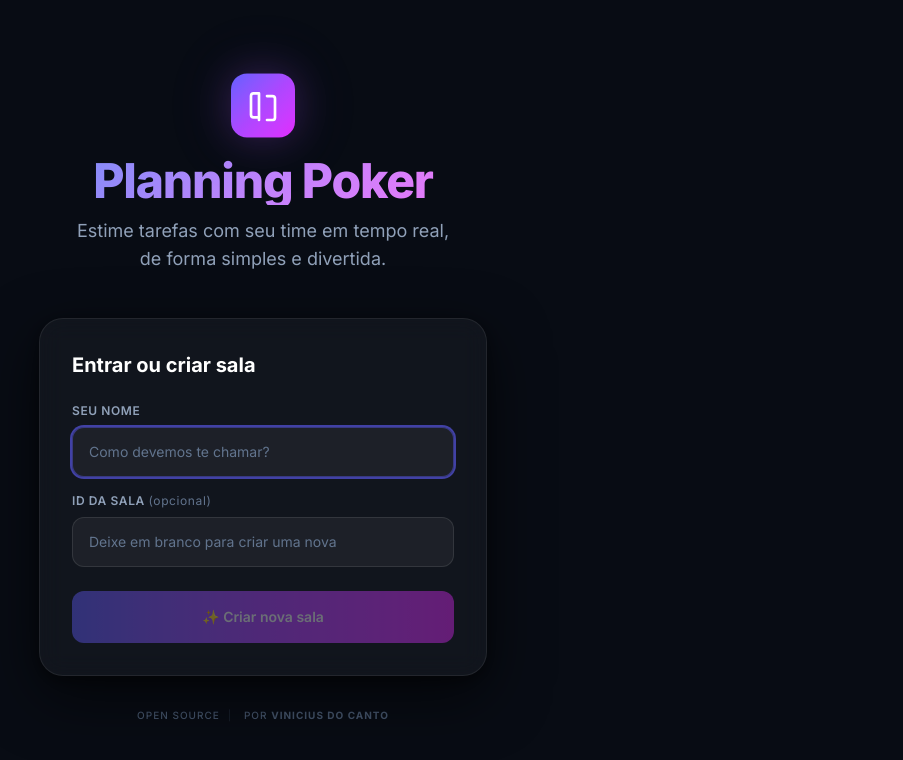
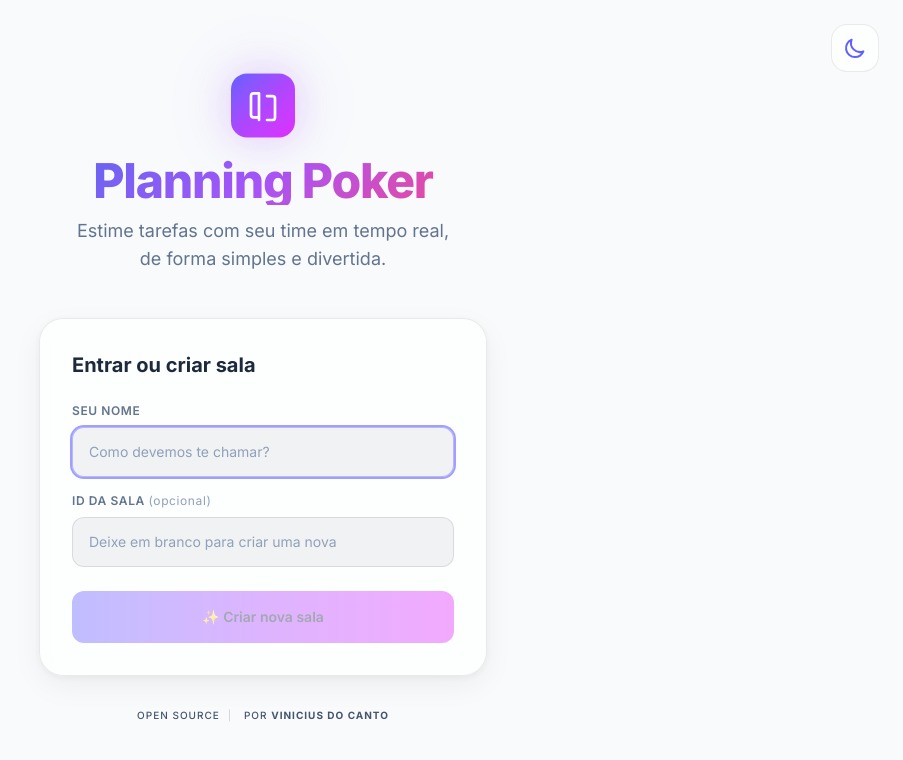
Before and after one commit to viniciusdocanto/planningpoker, a Vue app in the folder frontend/: page / in a window 1280 px wide. Shown: the top 760 px of the page, without its empty margins (377-1280 px from the left). Built offline with nearby package versions, Linux system fonts and the light colour scheme.

Commit message:
feat: light/dark theme support and username persistence (v0.6.0)

```diff
--- a/frontend/package.json
+++ b/frontend/package.json
@@ -1,7 +1,7 @@
 {
   "name": "planning-poker",
   "description": "Planning Poker em tempo real para times ágeis — Vue 3 + FastAPI + WebSockets",
-  "version": "0.5.3",
+  "version": "0.6.0",
   "author": "Vinicius do Canto <vinicius@docanto.net>",
   "license": "MIT",
   "homepage": "https://github.com/viniciusdocanto/planningpoker",
--- /dev/null
+++ b/frontend/src/components/ThemeToggle.vue
@@ -0,0 +1,54 @@
+<script setup>
+import { ref, onMounted } from 'vue'
+
+const isDark = ref(true)
+
+const toggleTheme = () => {
+  isDark.value = !isDark.value
+  applyTheme()
+}
+
+const applyTheme = () => {
+  if (isDark.value) {
+    document.documentElement.classList.add('dark')
+    localStorage.setItem('poker-theme', 'dark')
+  } else {
+    document.documentElement.classList.remove('dark')
+    localStorage.setItem('poker-theme', 'light')
+  }
+}
+
+onMounted(() => {
+  const savedTheme = localStorage.getItem('poker-theme')
+  if (savedTheme) {
+    isDark.value = savedTheme === 'dark'
+  } else {
+    isDark.value = window.matchMedia('(prefers-color-scheme: dark)').matches
+  }
+  applyTheme()
+})
+</script>
+
+<template>
+  <button
+    @click="toggleTheme"
+    class="relative w-12 h-12 flex items-center justify-center rounded-2xl glass transition-all duration-300 hover:scale-110 active:scale-95 group"
+    aria-label="Alternar tema"
+  >
+    <!-- Sun icon -->
+    <svg v-if="isDark" xmlns="http://www.w3.org/2000/svg" class="h-6 w-6 text-amber-400 group-hover:rotate-12 transition-transform" fill="none" viewBox="0 0 24 24" stroke="currentColor">
+      <path stroke-linecap="round" stroke-linejoin="round" stroke-width="2" d="M12 3v1m0 16v1m9-9h-1M4 12H3m15.364-6.364l-.707.707M6.343 17.657l-.707.707m12.728 0l-.707-.707M6.343 6.343l-.707.707M12 5a7 7 0 100 14 7 7 0 000-14z" />
+    </svg>
+    <!-- Moon icon -->
+    <svg v-else xmlns="http://www.w3.org/2000/svg" class="h-6 w-6 text-indigo-500 group-hover:-rotate-12 transition-transform" fill="none" viewBox="0 0 24 24" stroke="currentColor">
+      <path stroke-linecap="round" stroke-linejoin="round" stroke-width="2" d="M20.354 15.354A9 9 0 018.646 3.646 9.003 9.003 0 0012 21a9.003 9.003 0 008.354-5.646z" />
+    </svg>
+  </button>
+</template>
+
+<style scoped>
+.glass {
+  background: var(--glass-bg);
+  border: 1px solid var(--glass-border);
+}
+</style>
--- a/frontend/src/style.css
+++ b/frontend/src/style.css
@@ -1,6 +1,30 @@
 @import url('https://fonts.googleapis.com/css2?family=Inter:wght@300;400;500;600;700;800&display=swap');
 
 @import 'tailwindcss';
+
+:root {
+    --bg-color: #f8fafc;
+    --text-color: #1e293b;
+    --glass-bg: rgba(255, 255, 255, 0.7);
+    --glass-border: rgba(0, 0, 0, 0.08);
+    --glass-hover-bg: rgba(255, 255, 255, 0.85);
+    --radial-opacity: 0.08;
+    --scrollbar-track: rgba(0, 0, 0, 0.03);
+    --scrollbar-thumb: rgba(0, 0, 0, 0.15);
+    --card-shadow: 0 10px 30px rgba(0, 0, 0, 0.05), 0 2px 8px rgba(0, 0, 0, 0.05);
+}
+
+.dark {
+    --bg-color: #080c14;
+    --text-color: #f1f5f9;
+    --glass-bg: rgba(255, 255, 255, 0.04);
+    --glass-border: rgba(255, 255, 255, 0.08);
+    --glass-hover-bg: rgba(255, 255, 255, 0.07);
+    --radial-opacity: 0.12;
+    --scrollbar-track: rgba(255, 255, 255, 0.03);
+    --scrollbar-thumb: rgba(255, 255, 255, 0.12);
+    --card-shadow: 0 20px 60px rgba(0, 0, 0, 0.6), 0 4px 16px rgba(0, 0, 0, 0.4);
+}
 
 * {
     box-sizing: border-box;
@@ -14,20 +38,21 @@ body,
     margin: 0;
     padding: 0;
     font-family: 'Inter', sans-serif;
-    background-color: #080c14;
-    color: #f1f5f9;
+    background-color: var(--bg-color);
+    color: var(--text-color);
+    transition: background-color 0.3s ease, color 0.3s ease;
 }
 
 @layer utilities {
     .glass {
-        background: rgba(255, 255, 255, 0.04);
+        background: var(--glass-bg);
         backdrop-filter: blur(12px);
         -webkit-backdrop-filter: blur(12px);
-        border: 1px solid rgba(255, 255, 255, 0.08);
+        border: 1px solid var(--glass-border);
     }
 
     .glass-hover:hover {
-        background: rgba(255, 255, 255, 0.07);
+        background: var(--glass-hover-bg);
         border-color: rgba(255, 255, 255, 0.14);
     }
 
@@ -40,14 +65,14 @@ body,
     }
 
     .text-gradient {
-        background: linear-gradient(135deg, #818cf8 0%, #c084fc 50%, #e879f9 100%);
+        background: linear-gradient(135deg, #6366f1 0%, #a855f7 50%, #ec4899 100%);
         -webkit-background-clip: text;
         -webkit-text-fill-color: transparent;
         background-clip: text;
     }
 
     .card-shadow {
-        box-shadow: 0 20px 60px rgba(0, 0, 0, 0.6), 0 4px 16px rgba(0, 0, 0, 0.4);
+        box-shadow: var(--card-shadow);
     }
 
     .card-hover {
@@ -56,11 +81,19 @@ body,
 
     .card-hover:hover {
         transform: translateY(-14px) scale(1.04);
+        box-shadow: 0 30px 60px rgba(0, 0, 0, 0.15), 0 0 20px rgba(129, 140, 248, 0.3);
+    }
+
+    .dark .card-hover:hover {
         box-shadow: 0 30px 60px rgba(0, 0, 0, 0.5), 0 0 24px rgba(129, 140, 248, 0.5);
     }
 
     .card-selected {
         transform: translateY(-14px) scale(1.04);
+        box-shadow: 0 30px 60px rgba(0, 0, 0, 0.15), 0 0 20px rgba(129, 140, 248, 0.4) !important;
+    }
+
+    .dark .card-selected {
         box-shadow: 0 30px 60px rgba(0, 0, 0, 0.5), 0 0 24px rgba(129, 140, 248, 0.7) !important;
     }
 }
@@ -73,7 +106,7 @@ body::before {
     left: -10%;
     width: 60%;
     height: 60%;
-    background: radial-gradient(circle, rgba(99, 102, 241, 0.12) 0%, transparent 70%);
+    background: radial-gradient(circle, rgba(99, 102, 241, var(--radial-opacity)) 0%, transparent 70%);
     pointer-events: none;
     z-index: 0;
 }
@@ -85,7 +118,7 @@ body::after {
     right: -10%;
     width: 50%;
     height: 50%;
-    background: radial-gradient(circle, rgba(168, 85, 247, 0.1) 0%, transparent 70%);
+    background: radial-gradient(circle, rgba(168, 85, 247, var(--radial-opacity)) 0%, transparent 70%);
     pointer-events: none;
     z-index: 0;
 }
@@ -102,41 +135,27 @@ body::after {
 }
 
 ::-webkit-scrollbar-track {
-    background: rgba(255, 255, 255, 0.03);
+    background: var(--scrollbar-track);
 }
 
 ::-webkit-scrollbar-thumb {
-    background: rgba(255, 255, 255, 0.12);
+    background: var(--scrollbar-thumb);
     border-radius: 3px;
 }
 
 ::-webkit-scrollbar-thumb:hover {
-    background: rgba(255, 255, 255, 0.2);
+    background: rgba(129, 140, 248, 0.3);
 }
 
 /* Animations */
 @keyframes pulse-soft {
-
-    0%,
-    100% {
-        opacity: 1;
-    }
-
-    50% {
-        opacity: 0.5;
-    }
+    0%, 100% { opacity: 1; }
+    50% { opacity: 0.5; }
 }
 
 @keyframes float {
-
-    0%,
-    100% {
-        transform: translateY(0px);
-    }
-
-    50% {
-        transform: translateY(-6px);
-    }
+    0%, 100% { transform: translateY(0px); }
+    50% { transform: translateY(-6px); }
 }
 
 .animate-float {
--- a/frontend/src/views/HomeView.vue
+++ b/frontend/src/views/HomeView.vue
@@ -1,5 +1,10 @@
 <template>
   <div class="min-h-screen flex flex-col items-center justify-center p-4 relative">
+
+    <!-- Theme Toggle -->
+    <div class="fixed top-6 right-6 z-50">
+      <ThemeToggle />
+    </div>
 
     <!-- Logo + Tagline -->
     <div class="text-center mb-10 animate-float">
@@ -9,56 +14,56 @@
         </svg>
       </div>
       <h1 class="text-5xl font-extrabold tracking-tight text-gradient mb-3">Planning Poker</h1>
-      <p class="text-slate-400 text-lg max-w-sm">
+      <p class="text-slate-500 dark:text-slate-400 text-lg max-w-sm">
         Estime tarefas com seu time em tempo real, de forma simples e divertida.
       </p>
     </div>
 
     <!-- Card -->
-    <div class="glass rounded-3xl p-8 w-full max-w-md card-shadow">
+    <div class="glass rounded-3xl p-8 w-full max-w-md card-shadow border-white/10 dark:border-white/5">
 
       <!-- Join via link - special state -->
       <template v-if="isJoiningViaLink">
         <div class="flex items-center gap-3 mb-6 p-4 rounded-2xl bg-indigo-500/10 border border-indigo-500/20">
           <div class="w-10 h-10 rounded-xl bg-indigo-500/20 flex items-center justify-center shrink-0">
-            <svg xmlns="http://www.w3.org/2000/svg" class="h-5 w-5 text-indigo-400" fill="none" viewBox="0 0 24 24" stroke="currentColor">
+            <svg xmlns="http://www.w3.org/2000/svg" class="h-5 w-5 text-indigo-500 dark:text-indigo-400" fill="none" viewBox="0 0 24 24" stroke="currentColor">
               <path stroke-linecap="round" stroke-linejoin="round" stroke-width="2" d="M17 20h5v-2a3 3 0 00-5.356-1.857M17 20H7m10 0v-2c0-.656-.126-1.283-.356-1.857M7 20H2v-2a3 3 0 015.356-1.857M7 20v-2c0-.656.126-1.283.356-1.857m0 0a5.002 5.002 0 019.288 0M15 7a3 3 0 11-6 0 3 3 0 016 0z" />
             </svg>
           </div>
           <div class="min-w-0">
-            <p class="text-xs text-indigo-400 font-semibold uppercase tracking-wider mb-0.5">Entrando na sala</p>
-            <p class="text-white font-mono text-sm truncate" :title="roomId">{{ roomId }}</p>
+            <p class="text-[10px] text-indigo-500 dark:text-indigo-400 font-bold uppercase tracking-wider mb-0.5">Entrando na sala</p>
+            <p class="text-slate-800 dark:text-white font-mono text-sm truncate" :title="roomId">{{ roomId }}</p>
           </div>
         </div>
       </template>
 
       <template v-else>
-        <h2 class="text-xl font-bold text-white mb-6">Entrar ou criar sala</h2>
+        <h2 class="text-xl font-bold text-slate-800 dark:text-white mb-6">Entrar ou criar sala</h2>
       </template>
 
       <div class="space-y-4">
         <!-- Name Input -->
         <div>
-          <label class="block text-xs font-semibold text-slate-400 uppercase tracking-wider mb-2">Seu nome</label>
+          <label class="block text-xs font-semibold text-slate-500 dark:text-slate-400 uppercase tracking-wider mb-2">Seu nome</label>
           <input
             v-model="userName"
             type="text"
             placeholder="Como devemos te chamar?"
             autofocus
             @keyup.enter="handleAction"
-            class="w-full bg-white/5 border border-white/10 rounded-xl px-4 py-3.5 text-white placeholder-slate-500 focus:outline-none focus:ring-2 focus:ring-indigo-500/60 focus:border-indigo-500/40 transition-all text-sm"
+            class="w-full bg-slate-900/5 dark:bg-white/5 border border-slate-900/10 dark:border-white/10 rounded-xl px-4 py-3.5 text-slate-800 dark:text-white placeholder-slate-400 dark:placeholder-slate-500 focus:outline-none focus:ring-2 focus:ring-indigo-500/60 focus:border-indigo-500/40 transition-all text-sm"
           >
         </div>
 
         <!-- Room ID Input (only if NOT joining via link) -->
         <div v-if="!isJoiningViaLink">
-          <label class="block text-xs font-semibold text-slate-400 uppercase tracking-wider mb-2">ID da sala <span class="normal-case font-normal text-slate-500">(opcional)</span></label>
+          <label class="block text-xs font-semibold text-slate-500 dark:text-slate-400 uppercase tracking-wider mb-2">ID da sala <span class="normal-case font-normal text-slate-400 dark:text-slate-500">(opcional)</span></label>
           <input
             v-model="roomId"
             type="text"
             placeholder="Deixe em branco para criar uma nova"
             @keyup.enter="handleAction"
-            class="w-full bg-white/5 border border-white/10 rounded-xl px-4 py-3.5 text-white placeholder-slate-500 focus:outline-none focus:ring-2 focus:ring-indigo-500/60 focus:border-indigo-500/40 transition-all text-sm"
+            class="w-full bg-slate-900/5 dark:bg-white/5 border border-slate-900/10 dark:border-white/10 rounded-xl px-4 py-3.5 text-slate-800 dark:text-white placeholder-slate-400 dark:placeholder-slate-500 focus:outline-none focus:ring-2 focus:ring-indigo-500/60 focus:border-indigo-500/40 transition-all text-sm"
           >
         </div>
 
@@ -95,6 +100,7 @@
 // Planning Poker - HomeView - MIT License - (c) 2026 Vinicius do Canto
 import { ref, computed, onMounted } from 'vue'
 import { useRouter, useRoute } from 'vue-router'
+import ThemeToggle from '../components/ThemeToggle.vue'
 
 const router = useRouter()
 const route = useRoute()
@@ -112,6 +118,10 @@ const isNameValid = computed(() =>
 )
 
 onMounted(() => {
+  // Load saved name
+  const savedName = localStorage.getItem('poker-player-name')
+  if (savedName) userName.value = savedName
+
   if (route.query.room) {
     const roomParam = String(route.query.room)
     if (VALID_ROOM_RE.test(roomParam)) {
@@ -147,7 +157,11 @@ const handleAction = () => {
   }
 
   const targetRoom = customRoom || generateRandomId(20)
+
+  // Persist name
+  localStorage.setItem('poker-player-name', name)
   sessionStorage.setItem('playerName', name)
+
   router.push(`/room/${targetRoom}`)
 }
 </script>
--- a/frontend/src/views/RoomView.vue
+++ b/frontend/src/views/RoomView.vue
@@ -2,60 +2,65 @@
   <div class="min-h-screen pb-36 px-4 pt-4 relative">
 
     <!-- Header -->
-    <header class="glass rounded-2xl px-5 py-4 mb-6 flex justify-between items-center max-w-5xl mx-auto">
+    <header class="glass rounded-2xl px-5 py-4 mb-6 flex justify-between items-center max-w-5xl mx-auto border-white/10 dark:border-white/5">
       <!-- Left: Room info -->
       <div class="flex flex-col gap-0.5 min-w-0">
         <div class="flex items-center gap-2 flex-wrap">
           <!-- Planning Poker logo small -->
-          <div class="w-7 h-7 rounded-lg bg-gradient-to-br from-indigo-500 to-fuchsia-500 flex items-center justify-center shrink-0">
+          <div
+            @click="router.push('/')"
+            class="w-7 h-7 rounded-lg bg-gradient-to-br from-indigo-500 to-fuchsia-500 flex items-center justify-center shrink-0 cursor-pointer hover:scale-105 transition-transform"
+          >
             <svg xmlns="http://www.w3.org/2000/svg" class="h-4 w-4 text-white" fill="none" viewBox="0 0 24 24" stroke="currentColor">
               <path stroke-linecap="round" stroke-linejoin="round" stroke-width="2" d="M9 3H5a2 2 0 00-2 2v14a2 2 0 002 2h4m6-16h4a2 2 0 012 2v14a2 2 0 01-2 2h-4m-6 0V3" />
             </svg>
           </div>
-          <span class="text-slate-300 font-mono text-xs truncate max-w-[140px] sm:max-w-xs" :title="roomId">{{ roomId }}</span>
+          <span class="text-slate-600 dark:text-slate-300 font-mono text-xs truncate max-w-[140px] sm:max-w-xs" :title="roomId">{{ roomId }}</span>
           <button
             @click="copyInviteLink"
-            class="flex items-center gap-1.5 text-xs px-2.5 py-1 rounded-lg glass-hover text-slate-400 hover:text-white transition-all"
+            class="flex items-center gap-1.5 text-xs px-2.5 py-1 rounded-lg bg-slate-100 dark:bg-white/5 hover:bg-slate-200 dark:hover:bg-white/10 text-slate-500 dark:text-slate-400 hover:text-slate-800 dark:hover:text-white transition-all border border-slate-200 dark:border-white/5"
           >
             <svg v-if="!copied" xmlns="http://www.w3.org/2000/svg" class="h-3.5 w-3.5" fill="none" viewBox="0 0 24 24" stroke="currentColor">
               <path stroke-linecap="round" stroke-linejoin="round" stroke-width="2" d="M8 16H6a2 2 0 01-2-2V6a2 2 0 012-2h8a2 2 0 012 2v2m-6 12h8a2 2 0 002-2v-8a2 2 0 00-2-2h-8a2 2 0 00-2 2v8a2 2 0 002 2z" />
             </svg>
-            <svg v-else xmlns="http://www.w3.org/2000/svg" class="h-3.5 w-3.5 text-green-400" viewBox="0 0 20 20" fill="currentColor">
+            <svg v-else xmlns="http://www.w3.org/2000/svg" class="h-3.5 w-3.5 text-green-500 dark:text-green-400" viewBox="0 0 20 20" fill="currentColor">
               <path fill-rule="evenodd" d="M16.707 5.293a1 1 0 010 1.414l-8 8a1 1 0 01-1.414 0l-4-4a1 1 0 011.414-1.414L8 12.586l7.293-7.293a1 1 0 011.414 0z" clip-rule="evenodd" />
             </svg>
-            {{ copied ? 'Copiado!' : 'Copiar link' }}
+            {{ copied ? 'Copiado!' : 'Compartilhar' }}
           </button>
         </div>
-        <div class="flex items-center gap-2 text-xs text-slate-500">
-          <span>Jogando como <span class="text-indigo-400 font-semibold">{{ userName }}</span></span>
-          <span v-if="isHost" class="text-yellow-400">· 👑 Host</span>
+        <div class="flex items-center gap-2 text-[10px] text-slate-500 uppercase tracking-wider font-medium">
+          <span>{{ userName }}</span>
+          <span v-if="isHost" class="text-amber-600 dark:text-yellow-400 font-bold">👑 Host</span>
           <!-- WS status dot -->
-          <span class="flex items-center gap-1" :class="wsStatus === 'connected' ? 'text-green-500' : 'text-yellow-500 animate-pulse-soft'">
-            · <span class="w-1.5 h-1.5 rounded-full inline-block" :class="wsStatus === 'connected' ? 'bg-green-500' : 'bg-yellow-500'"></span>
-            {{ wsStatus === 'connected' ? 'Conectado' : 'Reconectando...' }}
+          <span class="flex items-center gap-1" :class="wsStatus === 'connected' ? 'text-green-600 dark:text-green-500' : 'text-amber-600 dark:text-yellow-500 animate-pulse-soft'">
+            · <span class="w-1.5 h-1.5 rounded-full inline-block" :class="wsStatus === 'connected' ? 'bg-green-600 dark:bg-green-500' : 'bg-amber-600 dark:bg-yellow-500'"></span>
+            {{ wsStatus === 'connected' ? 'OK' : '...' }}
           </span>
         </div>
       </div>
 
       <!-- Right: Actions -->
       <div class="flex items-center gap-2 shrink-0">
+        <ThemeToggle class="scale-90" />
+        <div class="w-[1px] h-6 bg-slate-200 dark:bg-white/10 mx-1 hidden sm:block"></div>
         <button
           v-if="isHost && !gameState.revealed"
           @click="revealVotes"
-          class="bg-gradient-to-r from-indigo-500 to-purple-500 hover:opacity-90 text-white text-sm font-semibold px-5 py-2 rounded-xl transition-all shadow-lg shadow-indigo-500/20"
+          class="bg-gradient-to-r from-indigo-500 to-purple-500 hover:opacity-90 text-white text-xs font-bold px-4 py-2 rounded-xl transition-all shadow-lg shadow-indigo-500/20"
         >
-          Revelar 🎴
+          Revelar
         </button>
         <button
           v-if="isHost && gameState.revealed"
           @click="resetVotes"
-          class="bg-gradient-to-r from-rose-500 to-pink-500 hover:opacity-90 text-white text-sm font-semibold px-5 py-2 rounded-xl transition-all shadow-lg shadow-rose-500/20"
+          class="bg-gradient-to-r from-rose-500 to-pink-500 hover:opacity-90 text-white text-xs font-bold px-4 py-2 rounded-xl transition-all shadow-lg shadow-rose-500/20"
         >
-          Nova rodada 🔄
+          Resetar
         </button>
         <button
           @click="leaveRoom"
-          class="glass glass-hover text-slate-400 hover:text-white text-sm px-4 py-2 rounded-xl transition-all"
+          class="bg-slate-100 dark:bg-white/5 hover:bg-slate-200 dark:hover:bg-white/10 text-slate-500 dark:text-slate-400 hover:text-slate-800 dark:hover:text-white text-xs font-bold px-3 py-2 rounded-xl transition-all border border-slate-200 dark:border-white/5"
         >
           Sair
         </button>
@@ -110,15 +115,15 @@
 
             <!-- Player info -->
             <div class="text-center">
-              <span class="flex items-center justify-center gap-1 text-xs font-medium"
-                :class="user === userName ? 'text-indigo-400' : 'text-slate-300'"
+              <span class="flex items-center justify-center gap-1 text-xs font-bold leading-tight"
+                :class="user === userName ? 'text-indigo-600 dark:text-indigo-400' : 'text-slate-700 dark:text-slate-300'"
               >
-                <span v-if="user === gameState.host" class="text-yellow-400">👑</span>
+                <span v-if="user === gameState.host" class="text-amber-600 dark:text-yellow-400 tracking-tighter">👑</span>
                 {{ user === userName ? 'Você' : user }}
               </span>
-              <span v-if="data.voted && !gameState.revealed" class="text-[10px] text-green-400 font-semibold tracking-wide uppercase">Votou</span>
-              <span v-if="!data.voted && !gameState.revealed" class="text-[10px] text-yellow-500/80 tracking-wide">pensando...</span>
-              <span v-if="gameState.revealed && !data.voted" class="text-[10px] text-slate-600">não votou</span>
+              <span v-if="data.voted && !gameState.revealed" class="text-[10px] text-green-600 dark:text-green-400 font-bold tracking-wide uppercase">Votou</span>
+              <span v-if="!data.voted && !gameState.revealed" class="text-[10px] text-amber-600/80 dark:text-yellow-500/80 font-medium tracking-wide">pensando...</span>
+              <span v-if="gameState.revealed && !data.voted" class="text-[10px] text-slate-500 dark:text-slate-600">não votou</span>
             </div>
           </div>
         </div>
@@ -133,12 +138,12 @@
           <div class="absolute inset-3 rounded-full border border-emerald-600/20 pointer-events-none"></div>
           <template v-if="gameState.revealed && voteAverage !== null">
             <div class="text-center">
-              <span class="text-4xl font-black text-white drop-shadow-lg">{{ voteAverage }}</span>
-              <p class="text-xs text-emerald-400/70 font-medium mt-0.5 tracking-wider uppercase">média</p>
+              <span class="text-4xl font-black text-white drop-shadow-md">{{ voteAverage }}</span>
+              <p class="text-[10px] text-emerald-400/80 font-bold mt-0.5 tracking-[0.2em] uppercase">média</p>
             </div>
           </template>
           <template v-else-if="gameState.revealed">
-            <span class="text-emerald-500/50 text-sm font-medium">Sem votos</span>
+            <span class="text-emerald-500/60 text-xs font-bold uppercase tracking-widest">Sem votos</span>
           </template>
           <template v-else>
             <div class="text-center">
@@ -194,8 +199,8 @@
             @click="selectCard(card)"
             class="flex-shrink-0 w-[52px] h-[72px] rounded-xl font-bold text-lg border-2 transition-all duration-200 card-hover select-none"
             :class="myVote === card
-              ? 'bg-gradient-to-b from-indigo-400 to-indigo-600 border-indigo-400 text-white card-selected shadow-[0_0_20px_rgba(99,102,241,0.6)]'
-              : 'bg-white text-gray-800 border-gray-200/20 hover:border-indigo-400/60'"
+              ? 'bg-gradient-to-b from-indigo-500 to-indigo-700 border-indigo-500 text-white card-selected shadow-lg shadow-indigo-500/40'
+              : 'bg-white dark:bg-white text-gray-800 border-gray-200 dark:border-white/10 hover:border-indigo-400/60'"
           >
             {{ card }}
           </button>
@@ -219,12 +224,17 @@
 // Planning Poker - RoomView - MIT License - (c) 2026 Vinicius do Canto
 import { ref, computed, onMounted, onUnmounted } from 'vue'
 import { useRoute, useRouter } from 'vue-router'
+import ThemeToggle from '../components/ThemeToggle.vue'
 
 const route = useRoute()
 const router = useRouter()
+const roomId = ref(route.params.id)
+const userName = ref(sessionStorage.getItem('playerName') || localStorage.getItem('poker-player-name') || '')
 
-const roomId = route.params.id
-const userName = sessionStorage.getItem('playerName')
+// Redirect if no name
+if (!userName.value) {
+  router.push(`/?room=${roomId.value}`)
+}
 const deck = ['0', '½', '1', '2', '3', '5', '8', '13', '21', '34', '55', '89', '?', '☕']
 
 const gameState = ref({ users: {}, revealed: false, host: null })
```
Also changed, not shown: frontend/src/App.vue (+10 -0 lines).
